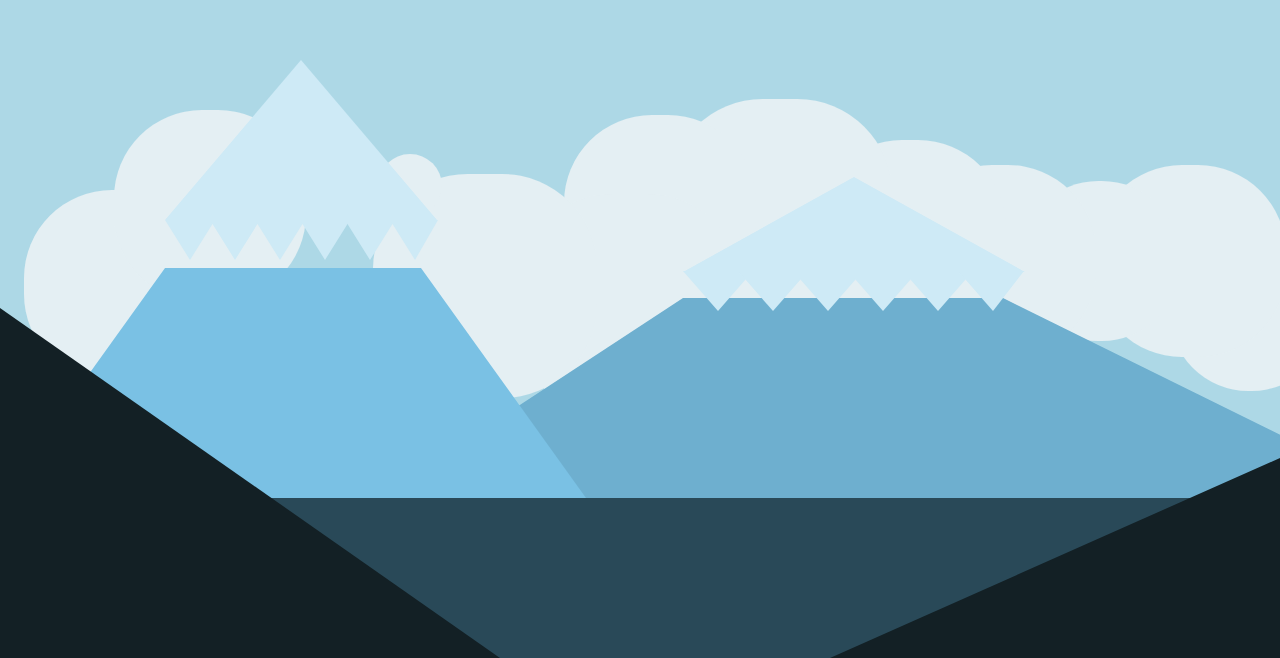
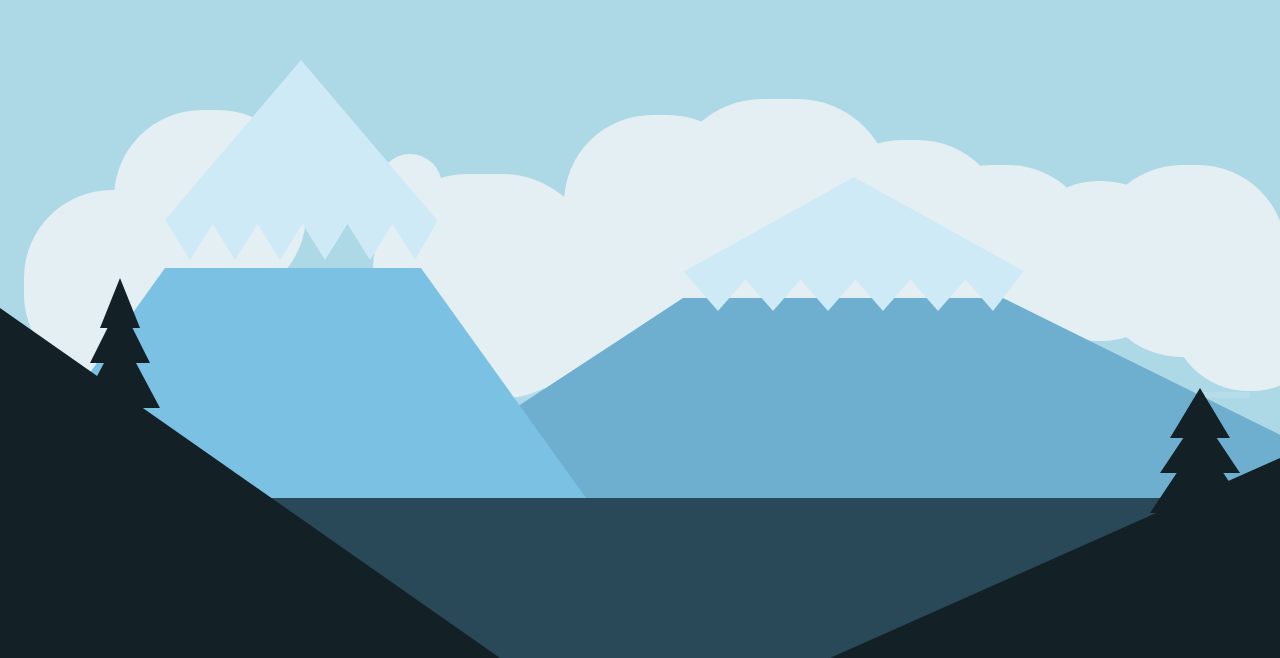
Before and after one commit to mmarsden89/mountain-view, a React (Create React App) app: page / in a window 1280 px wide. Shown: the part 142-800 px from the top of the page. Built offline with nearby package versions, Linux system fonts and the light colour scheme.

Commit message:
rough idea of waves

```diff
--- a/src/Components/Mountains/Mountains.js
+++ b/src/Components/Mountains/Mountains.js
@@ -10,8 +10,11 @@ const Mountains = () => {
       <WideMountain />
       <SingleMountain />
       <Foreground />
+      <div className="wave"></div>
       <div className="foreground-left"></div>
       <div className="foreground-right"></div>
+      <div class="tree"></div>
+      <div class="tree2"></div>
     </div>
   );
 };
--- a/src/Components/Mountains/mountains.scss
+++ b/src/Components/Mountains/mountains.scss
@@ -165,3 +165,83 @@ $cloud-color: #e4eff3;
     590px 75px 0 4em $cloud-color, 690px 75px 0 3em $cloud-color,
     780px 75px 0 4em $cloud-color, 840px 125px 0 3em $cloud-color;
 }
+
+.tree {
+  z-index: 5;
+  position: absolute;
+  border-left: 30px solid transparent;
+  border-right: 30px solid transparent;
+  border-bottom: 50px solid #132025;
+  right: 50px;
+  bottom: 220px;
+}
+
+.tree::before {
+  content: "";
+  position: absolute;
+  border-left: 40px solid transparent;
+  border-right: 40px solid transparent;
+  border-bottom: 60px solid #132025;
+  top: 25px;
+  left: -40px;
+}
+
+.tree::after {
+  content: "";
+  position: absolute;
+  border-left: 50px solid transparent;
+  border-right: 50px solid transparent;
+  border-bottom: 75px solid #132025;
+  top: 50px;
+  left: -50px;
+}
+
+.tree2 {
+  z-index: 5;
+  position: absolute;
+  border-left: 20px solid transparent;
+  border-right: 20px solid transparent;
+  border-bottom: 50px solid #132025;
+  left: 100px;
+  bottom: 330px;
+}
+
+.tree2::before {
+  content: "";
+  position: absolute;
+  border-left: 30px solid transparent;
+  border-right: 30px solid transparent;
+  border-bottom: 60px solid #132025;
+  top: 25px;
+  left: -30px;
+}
+
+.tree2::after {
+  content: "";
+  position: absolute;
+  border-left: 40px solid transparent;
+  border-right: 40px solid transparent;
+  border-bottom: 75px solid #132025;
+  top: 55px;
+  left: -40px;
+}
+
+.wave {
+  position: absolute;
+  border-top: 25px solid rgba(255, 255, 255, 0.1);
+  height: 1000px;
+  left: 250px;
+  width: 1000px;
+  //   transform: translateY(1%);
+  animation: wave 10s ease-out infinite;
+  overflow: hidden;
+}
+
+@keyframes wave {
+  0% {
+    transform: translateY(70%) scaleY(1);
+  }
+  100% {
+    transform: translateY(11%) scaleY(0.2);
+  }
+}
```
